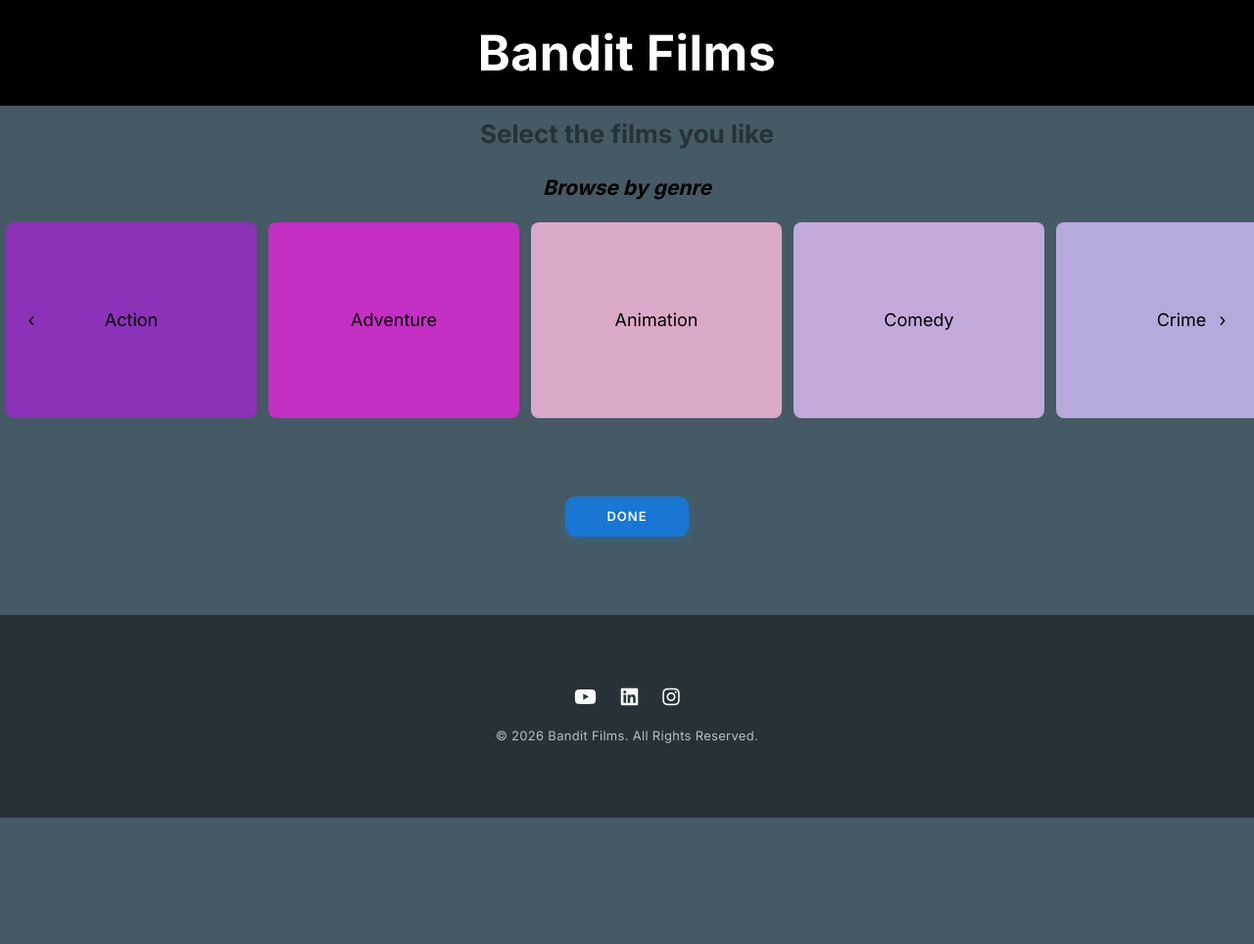
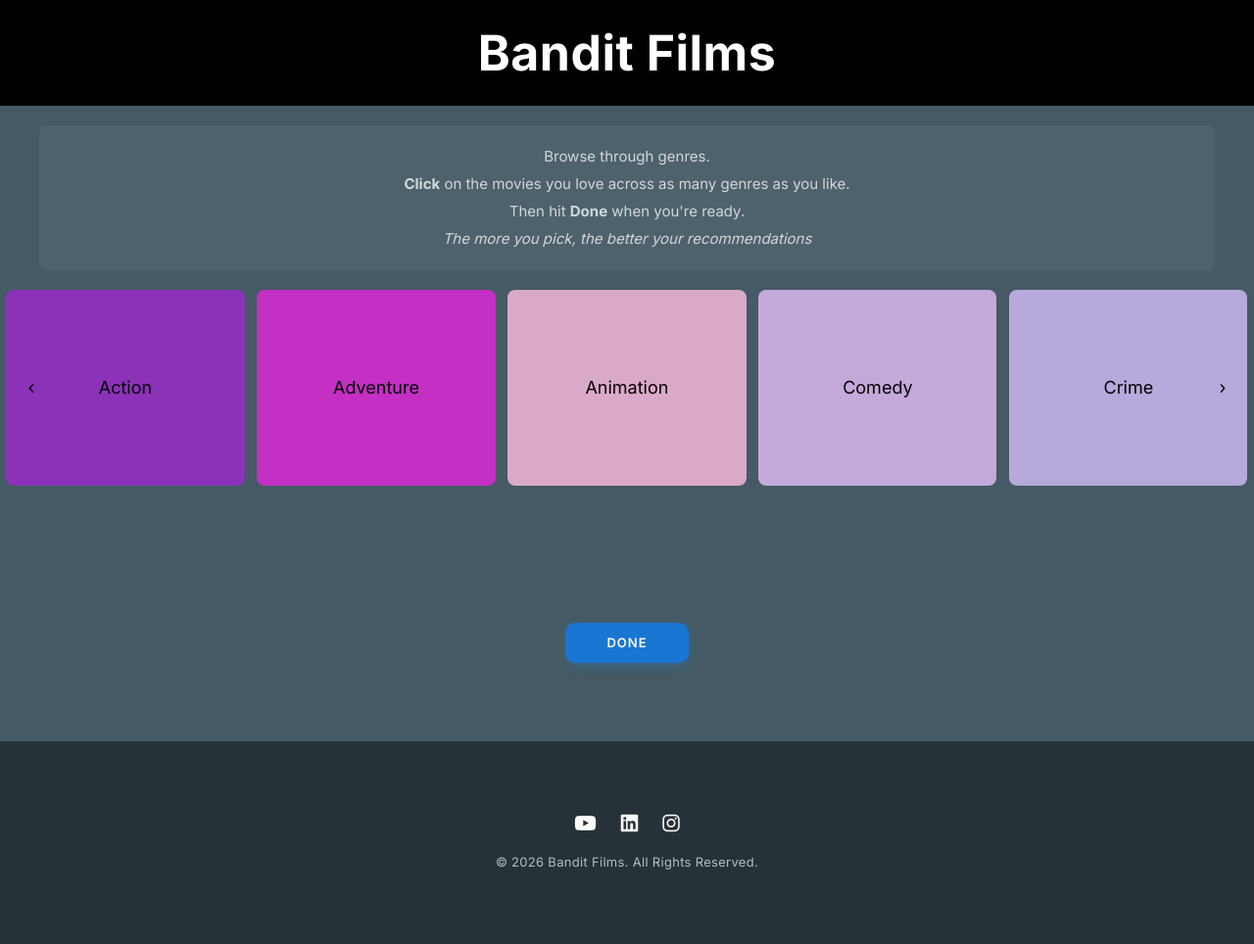
Before and after one commit to HridayaAnnuncio247/Movie_Reccommendation_System, a Flask app: page /setting_up/ in a window 1280 px wide. Shown: the whole page at 98% size. Before the commit the page ends 835 px from the top, so only its background shows below. Run offline with Flask 2, Linux system fonts and the light colour scheme; the visitor is signed in with stand-in values (Sample User, id 1).

Commit message:
repaired carousel, added instructions

```diff
--- a/Sign_in/static/css/styles.css
+++ b/Sign_in/static/css/styles.css
@@ -189,11 +189,8 @@ input[type=submit] {
     display: flex;        /* lay items out horizontally */
     flex-wrap: wrap;      /* wrap to next row when the current one is full */
     gap: 16px;            /* space between cards */
-  }
-
-.moviecard {
-    width: 200px;          /* each card is fixed width, controls how many fit per row */
-    text-align: center;
+    padding: 30px 40px;
+    justify-content: center;
   }
 
 .viewport{
@@ -230,7 +227,7 @@ input[type=submit] {
 }
 
 .genrecard{
-  width:20%;
+  width:19%;
   height: 100%;
   /*text-align: center; /*horizontal alignment. not enough for this*/
   display:flex;/*turns it into a fleible container. now next two properties will work*/
@@ -238,7 +235,7 @@ input[type=submit] {
   align-items: center; /*text is vertically in the center*/
   flex-shrink: 0; /*makes sure that only 5 cards are shown and all 9 are not shrinked into that space*/
   border-radius: 8px;/*roundedness on corners*/
-  margin: 0 6px;
+  margin: 0 0.5%;
   cursor: pointer;/*a different cursor on going to thiese cards*/
   transition: transform 0.15s ease, background 0.15s ease;
 }
@@ -255,6 +252,8 @@ input[type=submit] {
   display: flex;
   flex-direction: column;/*stacks image, title and buttons vertically*/
   margin: 20px 10px;
+  width: 200px;          /* each card is fixed width, controls how many fit per row */
+  text-align: center;
   box-shadow: 0 2px 10px rgba(0,0,0,0.08);/*[horizontal-offset] [vertical-offset] [blur-radius] [color];0 — no horizontal shift (shadow doesn't lean left/right)
   2px — shadow is pushed down 2px (since light usually comes from above)
   10px — blur radius, how soft/spread out the shadow edge is
@@ -417,3 +416,19 @@ transform: scale(0.92);/*on the action of clicking on the buttons, they become s
 .signout-link:hover {
   opacity: 0.7;
 }
+
+.instructions {
+  text-align: center;
+  color: var(--grey-light);
+  font-size: 15px;
+  padding: 16px 40px;
+  margin: 0 40px 20px;
+  line-height: 1.6;
+  background: rgba(255,255,255,0.05);
+  border-radius: 8px;
+  margin: 20px 40px;
+}
+
+.instructions p {
+  margin: 4px 0;
+}
--- a/Sign_in/static/js/scripts.js
+++ b/Sign_in/static/js/scripts.js
@@ -60,7 +60,7 @@ if (document.querySelector('.genrecard')){
 	const track = document.querySelector('.track');
 	const left_arrow = document.querySelector('.left-arrow');
 	const right_arrow = document.querySelector('.right-arrow');
-	const card_width = document.querySelector('.genrecard').offsetWidth;
+	const card_width = track.parentElement.offsetWidth * 0.2;//shifting by 20% of screen each time
 	const all_cards = document.querySelectorAll('.genrecard')
 	const total_cards = all_cards.length;
 	const track_width = card_width * total_cards;
@@ -100,7 +100,7 @@ if (document.querySelector('.genrecard')){
 							var $card = $("<div>").addClass("moviecard");
 
 							$card.html(
-								`<img src = "${base + movie.poster_path}" alt= "${movie.title}" width = "200">
+								`<img src = "${base + movie.poster_path}" alt= "${movie.title}" >
 								<p>${movie.title}</p>`
 								);
 							$("#moviegrid").append($card);
@@ -197,7 +197,7 @@ $.ajax({
 							var $card = $("<div>").addClass("moviecard");
 
 							$card.html(
-								`<img src = "${base + movie.poster_path}" alt= "${movie.title}" width = "200">
+								`<img src = "${base + movie.poster_path}" alt= "${movie.title}">
 								<p>${movie.title}</p>
 								<div class = "movie-actions">
 								 <button class="like_btn" value="${movie._id}"><svg width="18" height="18" viewBox="0 0 24 24" fill="none" stroke="currentColor" stroke-width="2" stroke-linecap="round" stroke-linejoin="round">
--- a/Sign_in/templates/dashboard.html
+++ b/Sign_in/templates/dashboard.html
@@ -4,6 +4,10 @@
 <div class="dashboard-header">
   <span>Welcome, {{ session['user']['name'] }}</span>
   <a href="/user/signout" class="signout-link">Signout</a>
+</div>
+
+<div class="instructions">
+  <p><Strong>Like</Strong> the movies you enjoyed.</p> <p><Strong>Dislike</Strong> the movies you didn't.</p> <p>Then hit <Strong>Update</Strong> for fresh recommendations tailored to your taste.</p>
 </div>
 
 
--- a/Sign_in/templates/setting_up.html
+++ b/Sign_in/templates/setting_up.html
@@ -1,8 +1,10 @@
 {% extends "base.html" %}
 
 {% block content %}
-<h1 class="center">Select the films you like</h1>
-<h3 class = "center"><i>Browse by genre</i></h3>
+<div class="instructions">
+  <p>Browse through genres. </p> <p><strong>Click</strong> on the movies you love across as many genres as you like.<p>Then hit <strong>Done</strong> when you're ready.</p>
+  <p><i>The more you pick, the better your recommendations</i></p>
+</div>
 <div class = "viewport">
 	<button class="arrow left-arrow">&#8249;</button>
 	<div class = "track">
```
Also changed, not shown: Movie_Database/movie.py (+20 -3 lines).
